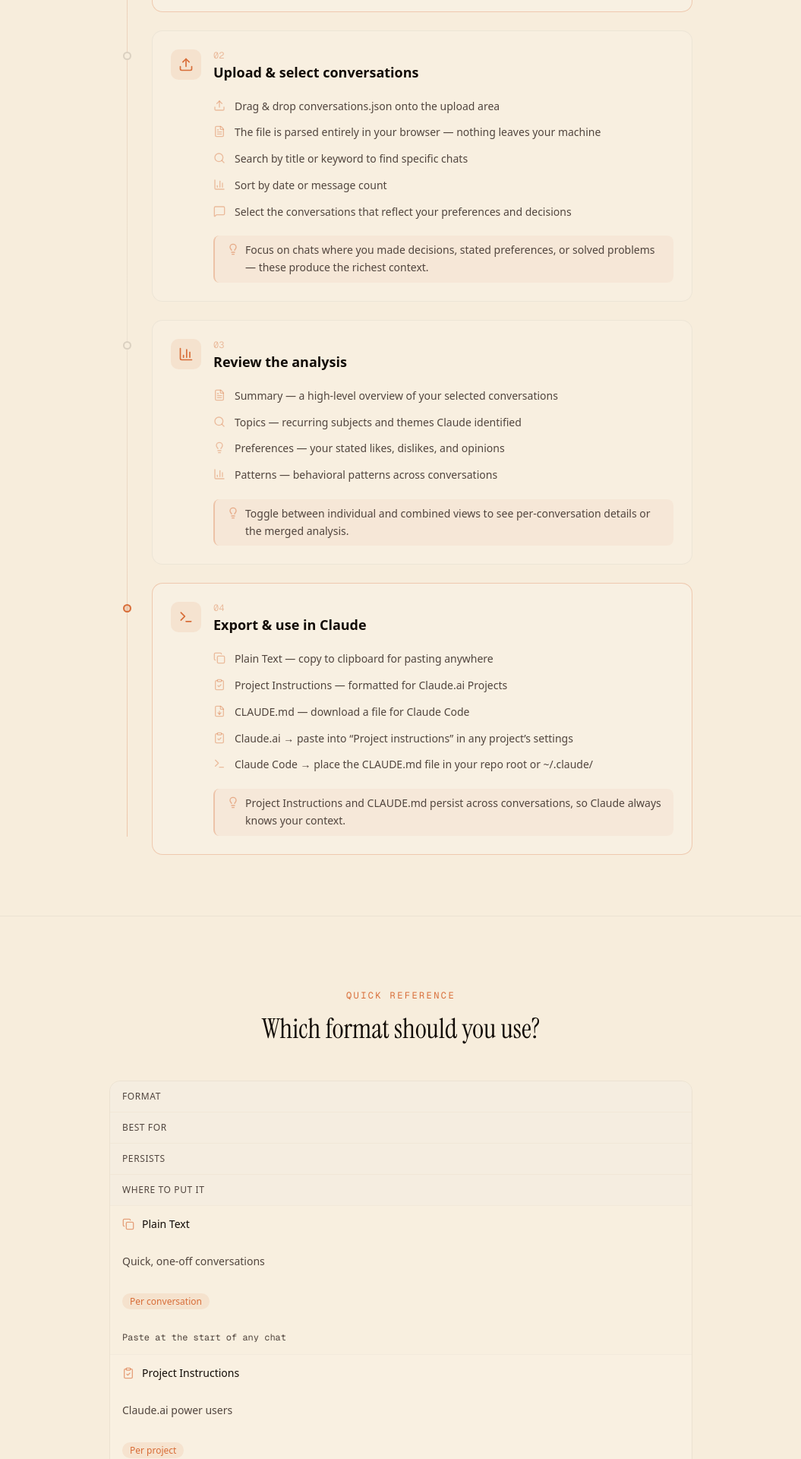
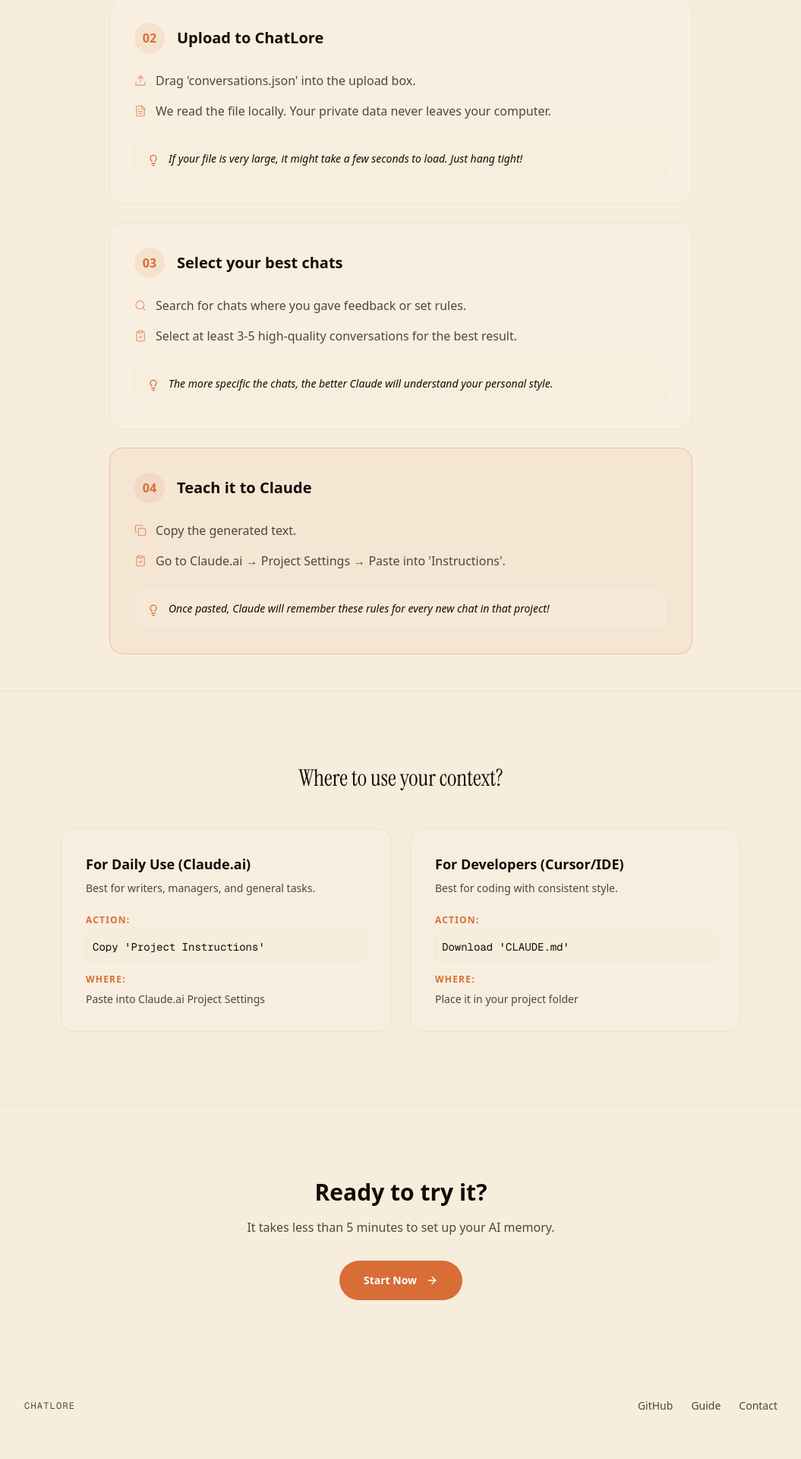
Before and after one commit to MarinaBrau/chatlore, a Next.js app: page /guide in a window 1280 px wide. Shown: the part 800-2720 px from the top of the page at 76% size, without its empty margins (112-1167 px from the left). After the commit the page ends 2692 px from the top, so only its background shows below. Built offline with nearby package versions, Linux system fonts and the light colour scheme.

Commit message:
refactor: simplify guide page for better clarity and remove technical jargon

```diff
--- a/src/app/guide/page.tsx
+++ b/src/app/guide/page.tsx
@@ -9,18 +9,16 @@
   Settings,
   Upload,
   Search,
-  BarChart3,
   Copy,
   ClipboardCheck,
   FileDown,
   Lightbulb,
   FolderOpen,
   Terminal,
-  MessageSquare,
 } from "lucide-react";
 import { JsonLd } from "@/components/JsonLd";
 
-/* ── animation variants (same as landing) ── */
+/* ── animation variants ── */
 const stagger = {
   hidden: {},
   visible: {
@@ -40,131 +38,75 @@
   },
 };
 
-/* ── 4 condensed steps ── */
+/* ── Simplified steps for non-tech users ── */
 const steps = [
   {
     id: "export",
     num: "01",
     icon: Download,
-    title: "Export from ChatGPT",
+    title: "Get your data from ChatGPT",
     accent: true,
     substeps: [
-      { icon: Settings, text: "Open ChatGPT \u2192 Settings \u2192 Data controls" },
-      { icon: Download, text: "Click \u201cExport data\u201d and confirm via email" },
-      { icon: FolderOpen, text: "Download the .zip and extract it" },
-      { icon: FileText, text: "Find conversations.json inside" },
+      { icon: Settings, text: "Open ChatGPT Settings \u2192 Data controls" },
+      { icon: Download, text: "Click \u201cExport data\u201d. You'll get an email from OpenAI." },
+      { icon: FolderOpen, text: "Open the .zip file you received and find 'conversations.json'." },
     ],
-    tip: "The export email usually arrives within a few minutes. Check your spam folder if you don\u2019t see it.",
+    tip: "OpenAI usually sends the email in 5-10 minutes. Don't forget to check your spam!",
   },
   {
-    id: "upload-select",
+    id: "upload",
     num: "02",
     icon: Upload,
-    title: "Upload & select conversations",
+    title: "Upload to ChatLore",
     substeps: [
-      { icon: Upload, text: "Drag & drop conversations.json onto the upload area" },
-      { icon: FileText, text: "The file is parsed entirely in your browser \u2014 nothing leaves your machine" },
-      { icon: Search, text: "Search by title or keyword to find specific chats" },
-      { icon: BarChart3, text: "Sort by date or message count" },
-      { icon: MessageSquare, text: "Select the conversations that reflect your preferences and decisions" },
+      { icon: Upload, text: "Drag 'conversations.json' into the upload box." },
+      { icon: FileText, text: "We read the file locally. Your private data never leaves your computer." },
     ],
-    tip: "Focus on chats where you made decisions, stated preferences, or solved problems \u2014 these produce the richest context.",
+    tip: "If your file is very large, it might take a few seconds to load. Just hang tight!",
   },
   {
-    id: "review",
+    id: "select",
     num: "03",
-    icon: BarChart3,
-    title: "Review the analysis",
+    icon: Search,
+    title: "Select your best chats",
     substeps: [
-      { icon: FileText, text: "Summary \u2014 a high-level overview of your selected conversations" },
-      { icon: Search, text: "Topics \u2014 recurring subjects and themes Claude identified" },
-      { icon: Lightbulb, text: "Preferences \u2014 your stated likes, dislikes, and opinions" },
-      { icon: BarChart3, text: "Patterns \u2014 behavioral patterns across conversations" },
+      { icon: Search, text: "Search for chats where you gave feedback or set rules." },
+      { icon: ClipboardCheck, text: "Select at least 3-5 high-quality conversations for the best result." },
     ],
-    tip: "Toggle between individual and combined views to see per-conversation details or the merged analysis.",
+    tip: "The more specific the chats, the better Claude will understand your personal style.",
   },
   {
-    id: "export-use",
+    id: "use",
     num: "04",
-    icon: Terminal,
-    title: "Export & use in Claude",
+    icon: Copy,
+    title: "Teach it to Claude",
     accent: true,
     substeps: [
-      { icon: Copy, text: "Plain Text \u2014 copy to clipboard for pasting anywhere" },
-      { icon: ClipboardCheck, text: "Project Instructions \u2014 formatted for Claude.ai Projects" },
-      { icon: FileDown, text: "CLAUDE.md \u2014 download a file for Claude Code" },
-      { icon: ClipboardCheck, text: "Claude.ai \u2192 paste into \u201cProject instructions\u201d in any project\u2019s settings" },
-      { icon: Terminal, text: "Claude Code \u2192 place the CLAUDE.md file in your repo root or ~/.claude/" },
+      { icon: Copy, text: "Copy the generated text." },
+      { icon: ClipboardCheck, text: "Go to Claude.ai \u2192 Project Settings \u2192 Paste into 'Instructions'." },
     ],
-    tip: "Project Instructions and CLAUDE.md persist across conversations, so Claude always knows your context.",
+    tip: "Once pasted, Claude will remember these rules for every new chat in that project!",
   },
 ];
 
-/* ── export format comparison ── */
-const formatRows = [
+const useCases = [
   {
-    icon: Copy,
-    name: "Plain Text",
-    bestFor: "Quick, one-off conversations",
-    persistence: "Per conversation",
-    where: "Paste at the start of any chat",
+    title: "For Daily Use (Claude.ai)",
+    description: "Best for writers, managers, and general tasks.",
+    action: "Copy 'Project Instructions'",
+    where: "Paste into Claude.ai Project Settings",
   },
   {
-    icon: ClipboardCheck,
-    name: "Project Instructions",
-    bestFor: "Claude.ai power users",
-    persistence: "Per project",
-    where: "Project settings \u2192 Instructions",
-  },
-  {
-    icon: FileDown,
-    name: "CLAUDE.md",
-    bestFor: "Claude Code developers",
-    persistence: "Per repo",
-    where: "Repo root or ~/.claude/",
+    title: "For Developers (Cursor/IDE)",
+    description: "Best for coding with consistent style.",
+    action: "Download 'CLAUDE.md'",
+    where: "Place it in your project folder",
   },
 ];
-
-const howToSchema = {
-  "@context": "https://schema.org",
-  "@type": "HowTo",
-  name: "How to import your ChatGPT history into Claude",
-  description:
-    "Step-by-step guide to export your ChatGPT conversations and create a structured context file for Claude.",
-  totalTime: "PT5M",
-  tool: { "@type": "SoftwareApplication", name: "ChatLore", url: "https://chatlore.app" },
-  step: [
-    {
-      "@type": "HowToStep",
-      position: 1,
-      name: "Export from ChatGPT",
-      text: "Open ChatGPT → Settings → Data controls → Export data. Download the .zip and extract conversations.json.",
-    },
-    {
-      "@type": "HowToStep",
-      position: 2,
-      name: "Upload & select conversations",
-      text: "Drag & drop conversations.json onto ChatLore. Select the conversations that reflect your preferences and decisions.",
-    },
-    {
-      "@type": "HowToStep",
-      position: 3,
-      name: "Review the analysis",
-      text: "ChatLore analyzes your conversations and shows a summary of topics, preferences, and patterns.",
-    },
-    {
-      "@type": "HowToStep",
-      position: 4,
-      name: "Export & use in Claude",
-      text: "Copy as Project Instructions for Claude.ai, download as CLAUDE.md for Claude Code, or paste as plain text.",
-    },
-  ],
-};
 
 export default function GuidePage() {
   return (
     <div className="relative">
-      <JsonLd data={howToSchema} />
       {/* ── Hero ── */}
       <section className="px-4 pb-16 pt-24 sm:pt-32">
         <motion.div
@@ -177,231 +119,102 @@
             variants={fadeSlide}
             className="mb-4 font-mono text-xs uppercase tracking-[0.2em] text-amber"
           >
-            Step-by-step guide
+            Simple Guide
           </motion.p>
           <motion.h1
             variants={fadeSlide}
             className="font-[family-name:var(--font-display)] text-4xl leading-tight sm:text-5xl"
           >
-            From ChatGPT export to Claude context
+            How to sync your <span className="italic text-amber">AI Memory</span>
           </motion.h1>
           <motion.p
             variants={fadeSlide}
             className="mx-auto mt-5 max-w-xl text-base leading-relaxed text-muted-foreground"
           >
-            Four steps. Five minutes. A context file that makes Claude feel
-            like it already knows you.
+            Follow these 4 simple steps to make Claude understand your style and goals.
           </motion.p>
         </motion.div>
       </section>
 
-      {/* ── Steps with timeline ── */}
-      <section className="px-4 py-20">
-        <div className="relative mx-auto max-w-3xl">
-          {/* Timeline line */}
-          <div className="absolute left-[23px] top-6 bottom-6 hidden w-px bg-gradient-to-b from-amber/30 via-border/40 to-amber/30 sm:block" />
-
-          <div className="space-y-6">
+      {/* ── Steps ── */}
+      <section className="px-4 py-12">
+        <div className="mx-auto max-w-3xl space-y-6">
           {steps.map((step, i) => {
             const Icon = step.icon;
-              const isAccent = step.accent;
             return (
               <motion.div
                 key={step.num}
-                  id={step.id}
                 initial={{ opacity: 0, y: 20 }}
                 whileInView={{ opacity: 1, y: 0 }}
-                  viewport={{ once: true, margin: "-60px" }}
-                  transition={{
-                    delay: i * 0.08,
-                    duration: 0.6,
-                    ease: [0.25, 0.1, 0.25, 1] as [
-                      number,
-                      number,
-                      number,
-                      number,
-                    ],
-                  }}
-                  className="relative sm:pl-14"
-                >
-                  {/* Timeline dot (desktop) */}
-                  <div
-                    className={`absolute left-[18px] top-7 hidden size-[11px] rounded-full border-2 sm:block ${
-                      isAccent
-                        ? "border-amber bg-amber/20"
-                        : "border-border bg-background"
-                    }`}
-                  />
-
-                  <div
-                    className={`group scroll-mt-20 rounded-xl border p-6 transition-colors hover:bg-card/60 ${
-                      isAccent
-                        ? "border-amber/30 bg-card/40 hover:border-amber/40"
-                        : "border-border/40 bg-card/30 hover:border-amber/20"
+                viewport={{ once: true }}
+                className={`rounded-2xl border p-8 ${
+                  step.accent ? "border-amber/30 bg-amber/5" : "border-border/40 bg-card/30"
                 }`}
               >
-                    {/* Header */}
-                    <div className="flex items-start gap-4">
-                      <span className="flex size-10 shrink-0 items-center justify-center rounded-lg bg-amber/10 text-amber transition-colors group-hover:bg-amber/15">
-                        <Icon className="size-5" />
-                      </span>
-                      <div>
-                        <p className="font-mono text-xs text-amber/40">
+                <div className="flex items-center gap-4 mb-6">
+                  <div className="flex size-10 items-center justify-center rounded-full bg-amber/10 text-amber font-bold">
                     {step.num}
-                        </p>
-                        <h2 className="text-lg font-semibold">{step.title}</h2>
                   </div>
+                  <h2 className="text-xl font-bold">{step.title}</h2>
                 </div>
-
-                    {/* Substeps */}
-                    <ul className="mt-5 space-y-3 pl-14">
-                      {step.substeps.map((sub) => {
-                        const SubIcon = sub.icon;
-                        return (
-                          <li
-                            key={sub.text}
-                            className="flex items-start gap-3 text-sm leading-relaxed text-muted-foreground"
-                          >
-                            <SubIcon className="mt-0.5 size-4 shrink-0 text-amber/40" />
+                <ul className="space-y-4">
+                  {step.substeps.map((sub, idx) => (
+                    <li key={idx} className="flex items-start gap-3 text-muted-foreground">
+                      <sub.icon className="mt-1 size-4 shrink-0 text-amber/60" />
                       <span>{sub.text}</span>
                     </li>
-                        );
-                      })}
+                  ))}
                 </ul>
-
-                    {/* Tip */}
-                    {step.tip && (
-                      <div className="mt-5 ml-14 rounded-md border-l-2 border-amber/30 bg-amber/5 py-2 pl-4 pr-3">
-                        <p className="flex items-start gap-2 text-sm leading-relaxed text-muted-foreground">
-                          <Lightbulb className="mt-0.5 size-4 shrink-0 text-amber/50" />
-                          <span>{step.tip}</span>
-                        </p>
-                      </div>
-                    )}
+                <div className="mt-6 flex items-start gap-3 rounded-xl bg-background/50 p-4 border border-border/20">
+                  <Lightbulb className="mt-1 size-4 shrink-0 text-amber" />
+                  <p className="text-sm italic">{step.tip}</p>
                 </div>
               </motion.div>
             );
           })}
         </div>
+      </section>
+
+      {/* ── Better Use Cases Section ── */}
+      <section className="border-t border-border/40 px-4 py-24">
+        <div className="mx-auto max-w-4xl">
+          <h2 className="mb-12 text-center font-[family-name:var(--font-display)] text-3xl">
+            Where to use your context?
+          </h2>
+          <div className="grid gap-6 sm:grid-cols-2">
+            {useCases.map((uc) => (
+              <div key={uc.title} className="rounded-2xl border border-border/40 p-8 bg-card/20">
+                <h3 className="text-lg font-bold mb-2">{uc.title}</h3>
+                <p className="text-sm text-muted-foreground mb-6">{uc.description}</p>
+                <div className="space-y-2">
+                  <div className="text-xs uppercase tracking-widest text-amber font-bold">Action:</div>
+                  <div className="text-sm font-mono bg-background p-2 rounded border border-border/20">
+                    {uc.action}
+                  </div>
+                  <div className="text-xs uppercase tracking-widest text-amber font-bold mt-4">Where:</div>
+                  <div className="text-sm text-muted-foreground">
+                    {uc.where}
+                  </div>
+                </div>
+              </div>
+            ))}
+          </div>
         </div>
       </section>
 
-      {/* ── Which format should you use? ── */}
+      {/* ── Final CTA ── */}
       <section className="border-t border-border/40 px-4 py-24">
-        <div className="mx-auto max-w-3xl">
-          <motion.p
-            initial={{ opacity: 0 }}
-            whileInView={{ opacity: 1 }}
-            viewport={{ once: true }}
-            className="mb-4 text-center font-mono text-xs uppercase tracking-[0.2em] text-amber"
-          >
-            Quick reference
-          </motion.p>
-          <motion.h2
-            initial={{ opacity: 0, y: 16 }}
-            whileInView={{ opacity: 1, y: 0 }}
-            viewport={{ once: true }}
-            transition={{ duration: 0.6 }}
-            className="mb-12 text-center font-[family-name:var(--font-display)] text-3xl sm:text-4xl"
-          >
-            Which format should you use?
-          </motion.h2>
-
-          <motion.div
-            initial={{ opacity: 0, y: 20 }}
-            whileInView={{ opacity: 1, y: 0 }}
-            viewport={{ once: true }}
-            transition={{ duration: 0.6 }}
-            className="overflow-hidden rounded-xl border border-border/40"
-          >
-            {/* Table header */}
-            <div className="hidden grid-cols-[1fr,1fr,auto,1fr] gap-px bg-border/20 text-xs font-medium uppercase tracking-wider text-muted-foreground sm:grid">
-              <div className="bg-card/50 px-4 py-3">Format</div>
-              <div className="bg-card/50 px-4 py-3">Best for</div>
-              <div className="bg-card/50 px-4 py-3">Persists</div>
-              <div className="bg-card/50 px-4 py-3">Where to put it</div>
-            </div>
-
-            {/* Table rows */}
-            {formatRows.map((row, i) => {
-              const RowIcon = row.icon;
-              return (
-                <div
-                  key={row.name}
-                  className={`border-t border-border/20 ${i % 2 === 0 ? "bg-card/20" : "bg-card/30"}`}
-                >
-                  {/* Desktop row */}
-                  <div className="hidden grid-cols-[1fr,1fr,auto,1fr] items-center gap-px sm:grid">
-                    <div className="flex items-center gap-2.5 px-4 py-3.5">
-                      <RowIcon className="size-4 text-amber/60" />
-                      <span className="text-sm font-medium">{row.name}</span>
-                    </div>
-                    <div className="px-4 py-3.5 text-sm text-muted-foreground">
-                      {row.bestFor}
-                    </div>
-                    <div className="px-4 py-3.5">
-                      <span className="rounded-full bg-amber/10 px-2.5 py-0.5 text-xs font-medium text-amber">
-                        {row.persistence}
-                      </span>
-                    </div>
-                    <div className="px-4 py-3.5 font-mono text-xs text-muted-foreground">
-                      {row.where}
-                    </div>
-                  </div>
-
-                  {/* Mobile card */}
-                  <div className="space-y-2 px-4 py-4 sm:hidden">
-                    <div className="flex items-center gap-2.5">
-                      <RowIcon className="size-4 text-amber/60" />
-                      <span className="text-sm font-medium">{row.name}</span>
-                      <span className="ml-auto rounded-full bg-amber/10 px-2.5 py-0.5 text-xs font-medium text-amber">
-                        {row.persistence}
-                      </span>
-                    </div>
-                    <p className="text-sm text-muted-foreground">
-                      {row.bestFor}
-                    </p>
-                    <p className="font-mono text-xs text-muted-foreground/60">
-                      {row.where}
-                    </p>
-                  </div>
-                </div>
-              );
-            })}
-          </motion.div>
-        </div>
-      </section>
-
-      {/* ── CTA ── */}
-      <section className="border-t border-border/40 px-4 py-24">
-        <motion.div
-          initial={{ opacity: 0, y: 20 }}
-          whileInView={{ opacity: 1, y: 0 }}
-          viewport={{ once: true }}
-          transition={{
-            duration: 0.7,
-            ease: [0.25, 0.1, 0.25, 1] as [number, number, number, number],
-          }}
-          className="mx-auto max-w-3xl text-center"
-        >
-          <h2 className="font-[family-name:var(--font-display)] text-3xl sm:text-4xl">
-            Ready to build your context file?
-          </h2>
-          <p className="mx-auto mt-4 max-w-md text-base text-muted-foreground">
-            Upload your ChatGPT export and let Claude distill your preferences
-            into a reusable context file.
-          </p>
+        <div className="mx-auto max-w-3xl text-center">
+          <h2 className="text-3xl font-bold mb-4">Ready to try it?</h2>
+          <p className="text-muted-foreground mb-8">It takes less than 5 minutes to set up your AI memory.</p>
           <Link
             href="/upload"
-            className="group mt-8 inline-flex items-center gap-3 rounded-full bg-amber px-7 py-3.5 text-sm font-semibold text-white transition-all hover:gap-4 hover:bg-amber/90 hover:shadow-[0_0_32px_oklch(0.65_0.15_45/20%)]"
+            className="group inline-flex items-center gap-3 rounded-full bg-amber px-8 py-4 text-sm font-bold text-white transition-all hover:bg-amber/90"
           >
-            Start now
-            <ArrowRight className="size-4 transition-transform group-hover:translate-x-0.5" />
+            Start Now
+            <ArrowRight className="size-4" />
           </Link>
-          <p className="mt-3 text-xs text-muted-foreground/60">
-            100% free, no sign-up required
-          </p>
-        </motion.div>
+        </div>
       </section>
     </div>
   );
```
Lines whose indentation alone changed are shown as unchanged.
